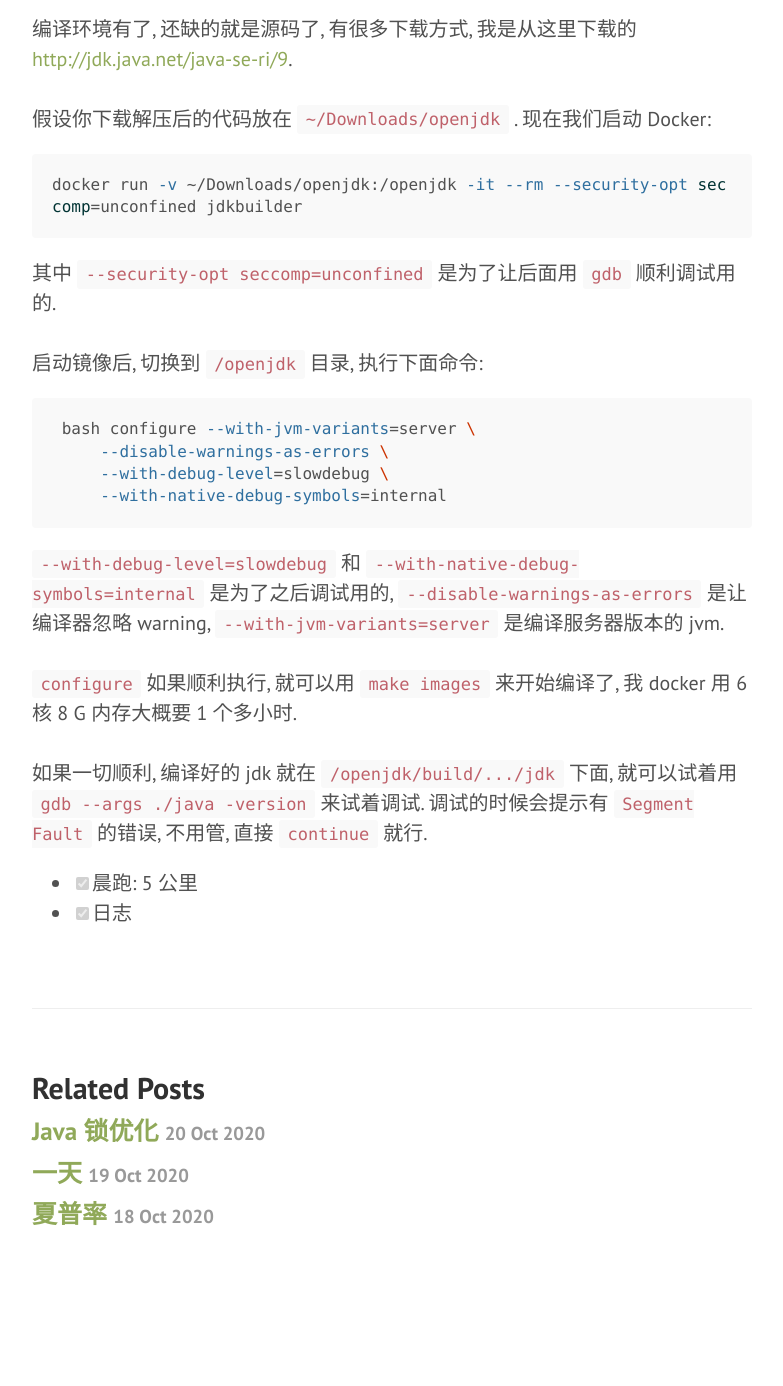
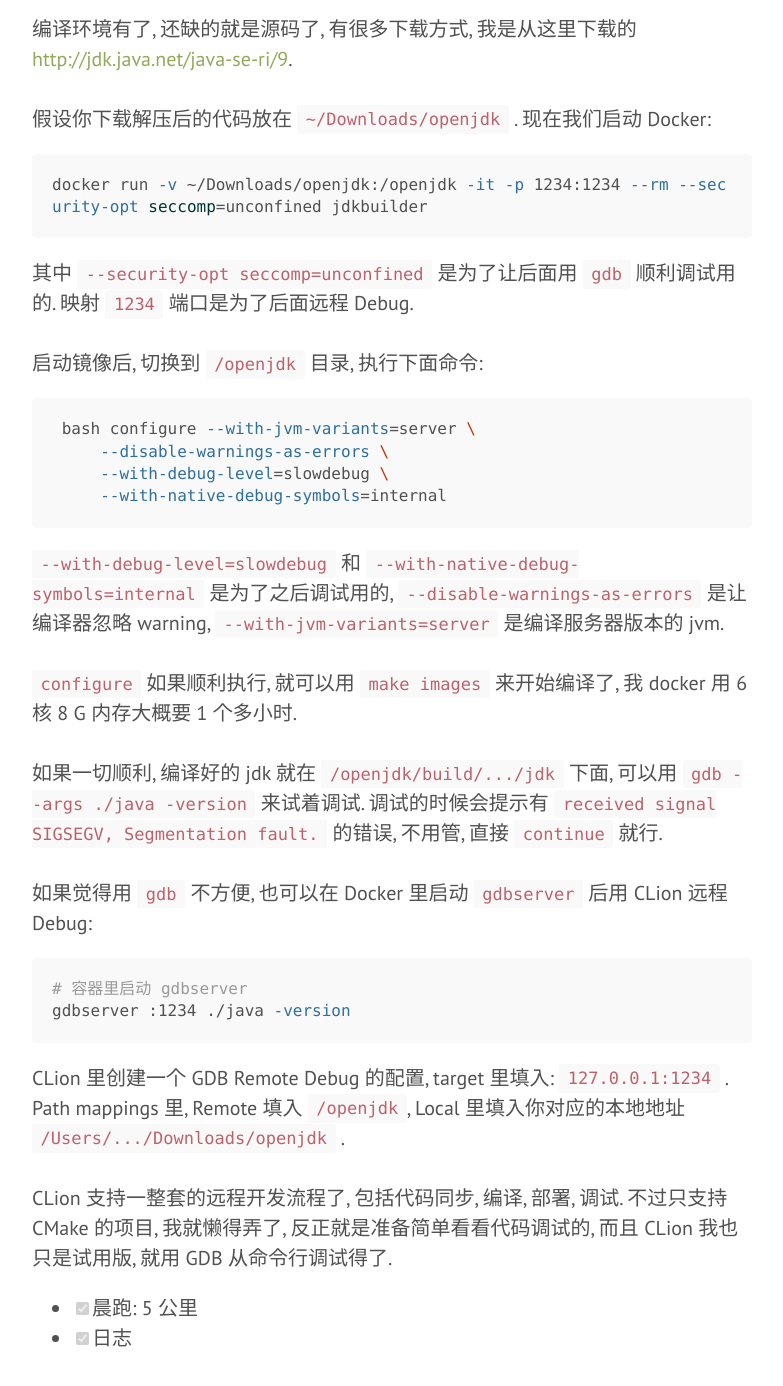
Before and after one commit to yoncise/yoncise.github.io, a Jekyll site: the page built from _posts/2020-10-21-14737369.md, in a window 1280 px wide and 1400 px high, scrolled down 848 px. Shown: the top 1386 px of the window, without its empty margins (428-1211 px from the left). Built offline with Jekyll 4.4.1, drawn with Linux system fonts in a browser that asks for light colours.

Commit message:
sync from yuque

````diff
--- a/_posts/2020-10-21-14737369.md
+++ b/_posts/2020-10-21-14737369.md
@@ -19,9 +19,9 @@ CMD bash
 <br />编译环境有了, 还缺的就是源码了, 有很多下载方式, 我是从这里下载的 [http://jdk.java.net/java-se-ri/9](http://jdk.java.net/java-se-ri/9).<br />
 <br />假设你下载解压后的代码放在 `~/Downloads/openjdk` . 现在我们启动 Docker:
 ```bash
-docker run -v ~/Downloads/openjdk:/openjdk -it --rm --security-opt seccomp=unconfined jdkbuilder
+docker run -v ~/Downloads/openjdk:/openjdk -it -p 1234:1234 --rm --security-opt seccomp=unconfined jdkbuilder
 ```
-其中 `--security-opt seccomp=unconfined` 是为了让后面用 `gdb` 顺利调试用的.<br />
+其中 `--security-opt seccomp=unconfined` 是为了让后面用 `gdb` 顺利调试用的. 映射 `1234` 端口是为了后面远程 Debug.<br />
 <br />启动镜像后, 切换到 `/openjdk` 目录, 执行下面命令:
 ```bash
  bash configure --with-jvm-variants=server \
@@ -31,7 +31,14 @@ docker run -v ~/Downloads/openjdk:/openjdk -it --rm --security-opt seccomp=uncon
 ```
 `--with-debug-level=slowdebug` 和 `--with-native-debug-symbols=internal` 是为了之后调试用的, `--disable-warnings-as-errors` 是让编译器忽略 warning, `--with-jvm-variants=server` 是编译服务器版本的 jvm.<br />
 <br />`configure` 如果顺利执行, 就可以用 `make images` 来开始编译了, 我 docker 用 6 核 8 G 内存大概要 1 个多小时.<br />
-<br />如果一切顺利, 编译好的 jdk 就在 `/openjdk/build/.../jdk` 下面, 就可以试着用 `gdb --args ./java -version` 来试着调试. 调试的时候会提示有 `Segment Fault` 的错误, 不用管, 直接 `continue` 就行.<br />
+<br />如果一切顺利, 编译好的 jdk 就在 `/openjdk/build/.../jdk` 下面, 可以用 `gdb --args ./java -version` 来试着调试. 调试的时候会提示有 `received signal SIGSEGV, Segmentation fault.` 的错误, 不用管, 直接 `continue` 就行.<br />
+<br />如果觉得用 `gdb` 不方便, 也可以在 Docker 里启动 `gdbserver` 后用 CLion 远程 Debug:
+```bash
+# 容器里启动 gdbserver
+gdbserver :1234 ./java -version
+```
+CLion 里创建一个 GDB Remote Debug 的配置, target 里填入: `127.0.0.1:1234` . Path mappings 里, Remote 填入 `/openjdk`, Local 里填入你对应的本地地址 `/Users/.../Downloads/openjdk` .<br />
+<br />CLion 支持一整套的远程开发流程了, 包括代码同步, 编译, 部署, 调试. 不过只支持 CMake 的项目, 我就懒得弄了, 反正就是准备简单看看代码调试的, 而且 CLion 我也只是试用版, 就用 GDB 从命令行调试得了. <br />
 
 - [x] 晨跑: 5 公里
 - [x] 日志
````
